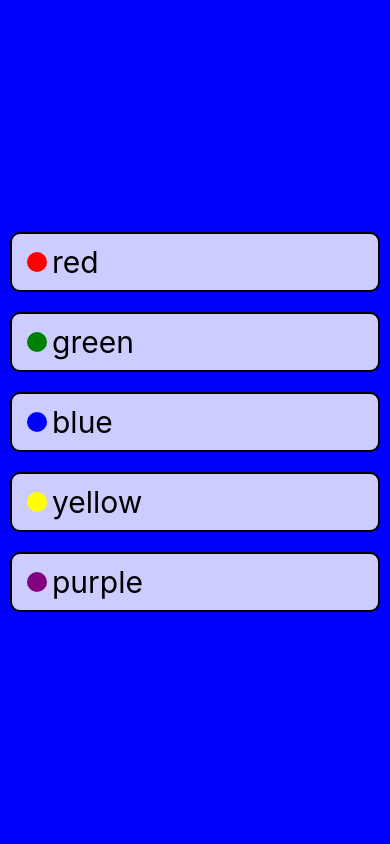
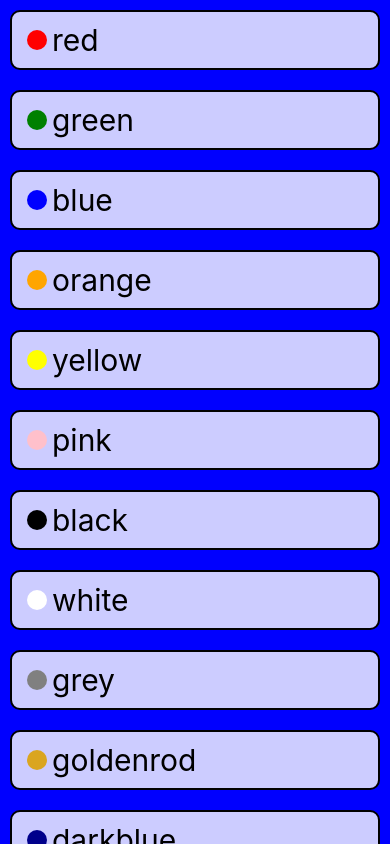
Before and after one commit to coolusername244/color-catalog, a React Native app: screen / in a window 390 px wide. Built offline with nearby package versions, Linux system fonts and the light colour scheme.

Commit message:
refactor: changed standard view to flatlist and mapped out JSON data

```diff
--- a/App.tsx
+++ b/App.tsx
@@ -1,18 +1,25 @@
 import React, { useState } from 'react';
-import { StyleSheet, View } from 'react-native';
+import { FlatList, StyleSheet, View } from 'react-native';
 import ColorButton from './components/ColorButton';
+import defaultColors from './data/defaultColors.json';
 
 export default function App() {
   const [backgroundColor, setBackgroundColor] = useState('blue');
 
   return (
-    <View style={[styles.container, { backgroundColor }]}>
-      <ColorButton backgroundColor="red" onPress={setBackgroundColor} />
-      <ColorButton backgroundColor="green" onPress={setBackgroundColor} />
-      <ColorButton backgroundColor="blue" onPress={setBackgroundColor} />
-      <ColorButton backgroundColor="yellow" onPress={setBackgroundColor} />
-      <ColorButton backgroundColor="purple" onPress={setBackgroundColor} />
-    </View>
+    <FlatList
+      style={[styles.container, { backgroundColor }]}
+      data={defaultColors}
+      renderItem={({ item }) => {
+        return (
+          <ColorButton
+            key={item.id}
+            backgroundColor={item.color}
+            onPress={setBackgroundColor}
+          />
+        );
+      }}
+    />
   );
 }
 
@@ -20,7 +27,5 @@ const styles = StyleSheet.create({
   container: {
     flex: 1,
     display: 'flex',
-    justifyContent: 'center',
-    alignItems: 'center',
   },
 });
```
